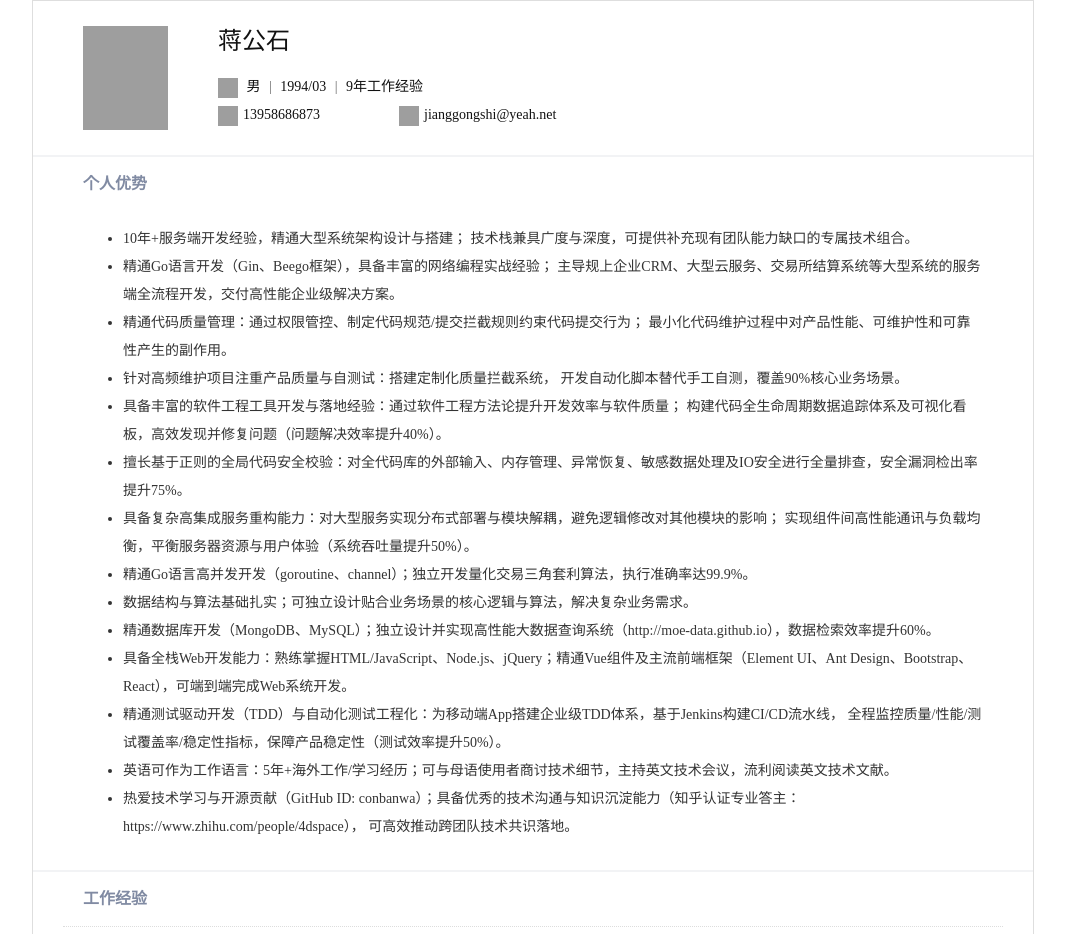
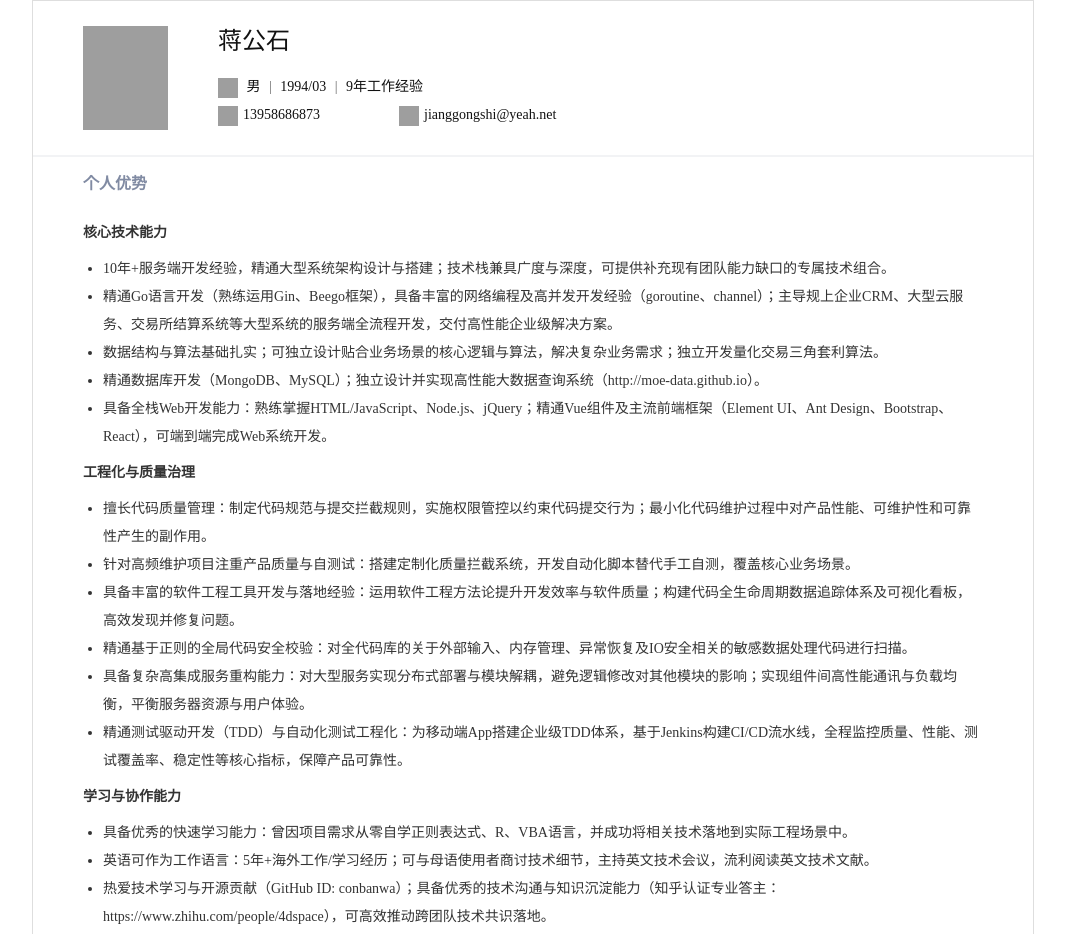
Before and after one commit to conbanwa/cv, a plain HTML site: page docs/蒋公石cv.html in a window 1280 px wide. Shown: the top 934 px of the page, without its empty margins (107-1172 px from the left). Drawn offline with nearby package versions, Linux system fonts and the light colour scheme; grey boxes are pictures that could not be loaded.

Commit message:
Refactor core skills and engineering capabilities section

```diff
--- a/docs/蒋公石cv.html
+++ b/docs/蒋公石cv.html
@@ -89,57 +89,30 @@
                       <tbody>
                         <tr>
                           <td class="tb1">
-                            <ul>
-                              <li>
-                                10年+服务端开发经验，精通大型系统架构设计与搭建；
-                                技术栈兼具广度与深度，可提供补充现有团队能力缺口的专属技术组合。
-                              </li>
-                              <li>
-                                精通Go语言开发（Gin、Beego框架），具备丰富的网络编程实战经验；
-                                主导规上企业CRM、大型云服务、交易所结算系统等大型系统的服务端全流程开发，交付高性能企业级解决方案。
-                              </li>
-                              <li>
-                                精通代码质量管理：通过权限管控、制定代码规范/提交拦截规则约束代码提交行为；
-                                最小化代码维护过程中对产品性能、可维护性和可靠性产生的副作用。
-                              </li>
-                              <li>
-                                针对高频维护项目注重产品质量与自测试：搭建定制化质量拦截系统，
-                                开发自动化脚本替代手工自测，覆盖90%核心业务场景。
-                              </li>
-                              <li>
-                                具备丰富的软件工程工具开发与落地经验：通过软件工程方法论提升开发效率与软件质量；
-                                构建代码全生命周期数据追踪体系及可视化看板，高效发现并修复问题（问题解决效率提升40%）。
-                              </li>
-                              <li>
-                                擅长基于正则的全局代码安全校验：对全代码库的外部输入、内存管理、异常恢复、敏感数据处理及IO安全进行全量排查，安全漏洞检出率提升75%。
-                              </li>
-                              <li>
-                                具备复杂高集成服务重构能力：对大型服务实现分布式部署与模块解耦，避免逻辑修改对其他模块的影响；
-                                实现组件间高性能通讯与负载均衡，平衡服务器资源与用户体验（系统吞吐量提升50%）。
-                              </li>
-                              <li>
-                                精通Go语言高并发开发（goroutine、channel）；独立开发量化交易三角套利算法，执行准确率达99.9%。
-                              </li>
-                              <li>
-                                数据结构与算法基础扎实；可独立设计贴合业务场景的核心逻辑与算法，解决复杂业务需求。
-                              </li>
-                              <li>
-                                精通数据库开发（MongoDB、MySQL）；独立设计并实现高性能大数据查询系统（http://moe-data.github.io），数据检索效率提升60%。
-                              </li>
-                              <li>
-                                具备全栈Web开发能力：熟练掌握HTML/JavaScript、Node.js、jQuery；精通Vue组件及主流前端框架（Element UI、Ant Design、Bootstrap、React），可端到端完成Web系统开发。
-                              </li>
-                              <li>
-                                精通测试驱动开发（TDD）与自动化测试工程化：为移动端App搭建企业级TDD体系，基于Jenkins构建CI/CD流水线，
-                                全程监控质量/性能/测试覆盖率/稳定性指标，保障产品稳定性（测试效率提升50%）。
-                              </li>
-                              <li>
-                                英语可作为工作语言：5年+海外工作/学习经历；可与母语使用者商讨技术细节，主持英文技术会议，流利阅读英文技术文献。
-                              </li>
-                              <li>
-                                热爱技术学习与开源贡献（GitHub ID: conbanwa）；具备优秀的技术沟通与知识沉淀能力（知乎认证专业答主：https://www.zhihu.com/people/4dspace），
-                                可高效推动跨团队技术共识落地。
-                              </li>
+                            <h4 style="margin: 8px 0; font-weight: 600;">核心技术能力</h4>
+                            <ul style="margin: 4px 0; padding-left: 20px;">
+                              <li>10年+服务端开发经验，精通大型系统架构设计与搭建；技术栈兼具广度与深度，可提供补充现有团队能力缺口的专属技术组合。</li>
+                              <li>精通Go语言开发（熟练运用Gin、Beego框架），具备丰富的网络编程及高并发开发经验（goroutine、channel）；主导规上企业CRM、大型云服务、交易所结算系统等大型系统的服务端全流程开发，交付高性能企业级解决方案。</li>
+                              <li>数据结构与算法基础扎实；可独立设计贴合业务场景的核心逻辑与算法，解决复杂业务需求；独立开发量化交易三角套利算法。</li>
+                              <li>精通数据库开发（MongoDB、MySQL）；独立设计并实现高性能大数据查询系统（http://moe-data.github.io）。</li>
+                              <li>具备全栈Web开发能力：熟练掌握HTML/JavaScript、Node.js、jQuery；精通Vue组件及主流前端框架（Element UI、Ant Design、Bootstrap、React），可端到端完成Web系统开发。</li>
+                            </ul>
+
+                            <h4 style="margin: 8px 0; font-weight: 600;">工程化与质量治理</h4>
+                            <ul style="margin: 4px 0; padding-left: 20px;">
+                              <li>擅长代码质量管理：制定代码规范与提交拦截规则，实施权限管控以约束代码提交行为；最小化代码维护过程中对产品性能、可维护性和可靠性产生的副作用。</li>
+                              <li>针对高频维护项目注重产品质量与自测试：搭建定制化质量拦截系统，开发自动化脚本替代手工自测，覆盖核心业务场景。</li>
+                              <li>具备丰富的软件工程工具开发与落地经验：运用软件工程方法论提升开发效率与软件质量；构建代码全生命周期数据追踪体系及可视化看板，高效发现并修复问题。</li>
+                              <li>精通基于正则的全局代码安全校验：对全代码库的关于外部输入、内存管理、异常恢复及IO安全相关的敏感数据处理代码进行扫描。</li>
+                              <li>具备复杂高集成服务重构能力：对大型服务实现分布式部署与模块解耦，避免逻辑修改对其他模块的影响；实现组件间高性能通讯与负载均衡，平衡服务器资源与用户体验。</li>
+                              <li>精通测试驱动开发（TDD）与自动化测试工程化：为移动端App搭建企业级TDD体系，基于Jenkins构建CI/CD流水线，全程监控质量、性能、测试覆盖率、稳定性等核心指标，保障产品可靠性。</li>
+                            </ul>
+
+                            <h4 style="margin: 8px 0; font-weight: 600;">学习与协作能力</h4>
+                            <ul style="margin: 4px 0; padding-left: 20px;">
+                              <li>具备优秀的快速学习能力：曾因项目需求从零自学正则表达式、R、VBA语言，并成功将相关技术落地到实际工程场景中。</li>
+                              <li>英语可作为工作语言：5年+海外工作/学习经历；可与母语使用者商讨技术细节，主持英文技术会议，流利阅读英文技术文献。</li>
+                              <li>热爱技术学习与开源贡献（GitHub ID: conbanwa）；具备优秀的技术沟通与知识沉淀能力（知乎认证专业答主：https://www.zhihu.com/people/4dspace），可高效推动跨团队技术共识落地。</li>
                             </ul>
                           </td>
                         </tr>
```
